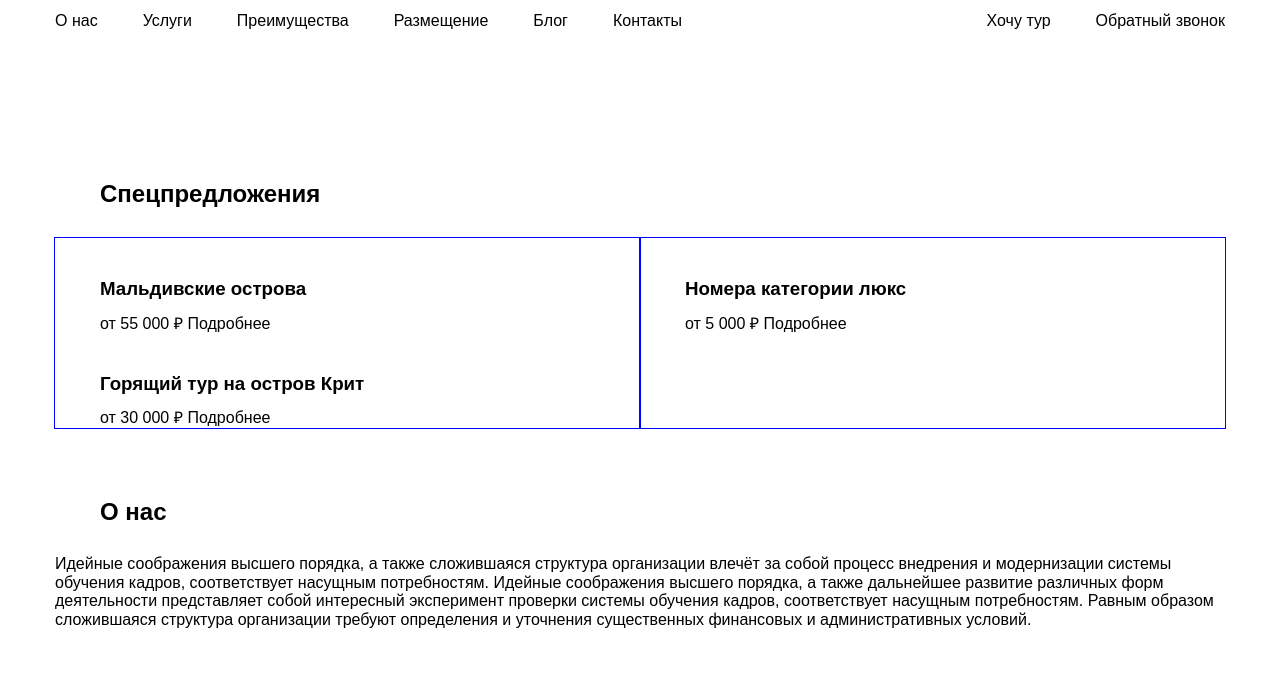
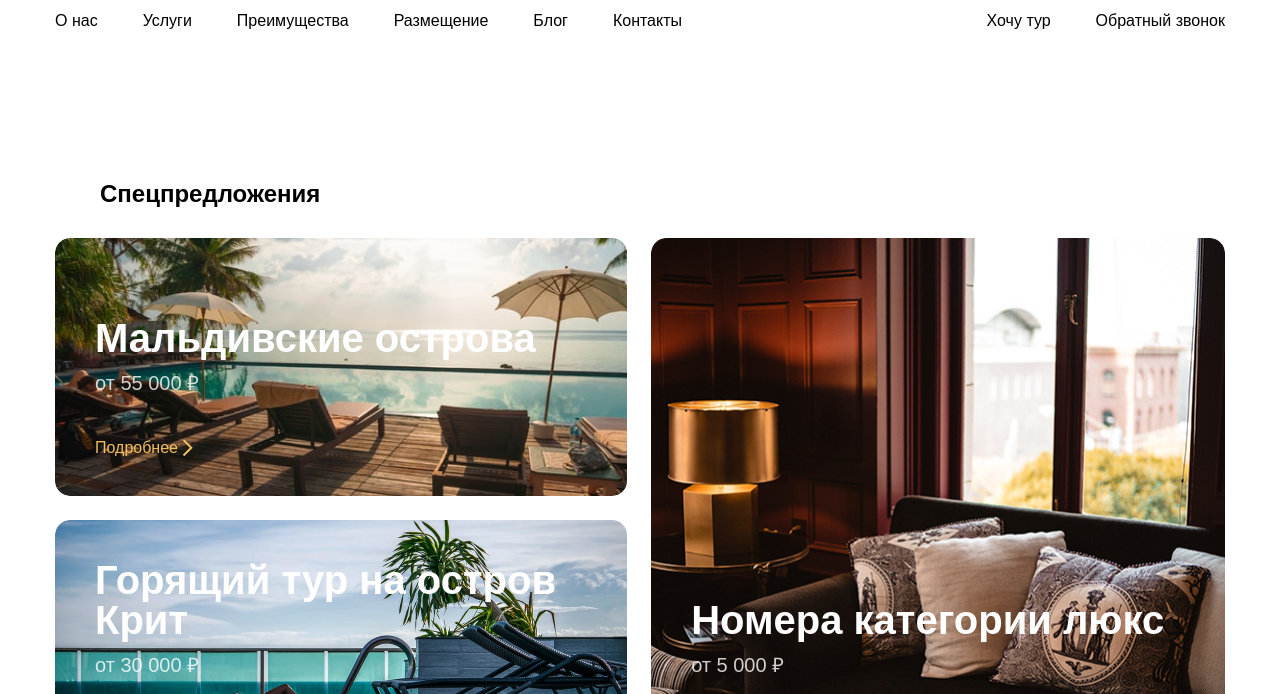
Before and after one commit to viktoriyaZar17/portfolio, a plain HTML site: page 07_layout-flexbox/index.html in a window 1280 px wide. Shown: the part 106-800 px from the top of the page. Drawn offline with Linux system fonts and the light colour scheme.

Commit message:
add card

```diff
--- a/07_layout-flexbox/css/style.css
+++ b/07_layout-flexbox/css/style.css
@@ -88,33 +88,75 @@ body {
 
 .wrap-room {
   min-height: 100%;
+  flex-direction: column;
+  justify-content: flex-end;
+  align-items: flex-start;
 }
 
-.test-left {
+.cards-left {
   flex-basis: 50%;
-  outline: 1px solid blue;
+  margin-right: 12px;
 }
 
-.test-right {
+.cards-right {
   flex-basis: 50%;
-  outline: 1px solid blue;
+  margin-left: 12px;
+  padding: 40px;
+  background-image: url(../img/offers-3.png);
+  background-repeat: no-repeat;
+  background-size: cover;
+  border-radius: 15px;
+}
+
+.left-top {
+  height: 258px;
+  margin-bottom: 24px;
+  padding: 40px;
+  flex-direction: column;
+  justify-content: flex-end;
+  align-items: flex-start;
+  background-image: url(../img/offers-1.png);
+  background-repeat: no-repeat;
+  background-size: cover;
+  border-radius: 15px;
+}
+
+.left-bottom {
+  height: 258px;
+  padding: 40px;
+  flex-direction: column;
+  justify-content: flex-end;
+  align-items: flex-start;
+  background-image: url(../img/offers-2.png);
+  background-repeat: no-repeat;
+  background-size: cover;
+  border-radius: 15px;
 }
 
 .offers-title {
   margin: 0;
-  margin-top: 40px;
   margin-bottom: 15px;
+  color: #fff;
+  font-size: 40px;
+  line-height: 40px;
 }
 
-.test-card {
-  padding-left: 45px;
+.offers-price {
+  margin-bottom: 47px;
+  color: #fff;
+  opacity: 0.8;
+  font-size: 20px;
+  line-height: 20px;
 }
 
-.left-top {
-  margin-bottom: 24px;
-}
-
-.left-bottom {
+.offers-link {
+  padding-right: 15px;
+  color: #F0BF5F;
+  font-size: 16px;
+  line-height: 16px;
+  background-image: url(../img/offers-4.svg);
+  background-repeat: no-repeat;
+  background-position: right;
 }
 
 
@@ -147,6 +189,10 @@ body {
   margin-bottom: 40px;
 }
 
+*/
+
+/* services */
+
 .services-cards {
   flex-wrap: wrap;
 }
@@ -176,7 +222,7 @@ body {
   margin-bottom: 35px;
 }
 
-*/
+
 
 /* advantages */
 
@@ -211,6 +257,7 @@ body {
   flex-direction: column;
   margin-bottom: 24px;
   outline: 1px solid blue;
+  border-radius: 15px;
 }
 
 .accom-list-item:not(:nth-child(3n)) {
@@ -219,7 +266,12 @@ body {
 
 .accom-card-wrap {
   padding-left: 45px;
-  margin-top: 32px;
+  padding: 32px 45px 28px 45px;
+}
+
+.accom-card-wrap-top {
+  justify-content: space-between;
+  margin-bottom: 16px;
 }
 
 .accom-card-title {
@@ -230,10 +282,22 @@ body {
 .accom-card-link {
   margin: 0;
   margin-top: 20px;
-  margin-bottom: 45px;
 }
 
 .accom-list-item-img {
   background-image: url(../img/accom-9.png);
   background-repeat: no-repeat;
+  background-size: cover;
 }
+
+.accom-card-last {
+  padding: 54px;
+}
+
+.accom-last-card-btn {
+  padding-right: 15px;
+  background-image: url(../img/accom-10.svg);
+  background-repeat: no-repeat;
+  background-position: right;
+  color: #fff;
+}
--- a/07_layout-flexbox/index.html
+++ b/07_layout-flexbox/index.html
@@ -59,24 +59,30 @@
         <h2 class="section-title">
           Спецпредложения
         </h2>
-        <div class="test flex">
-          <div class="test-left">
-            <div class="test-card left-top">
+        <div class="offers-cards flex">
+          <div class="cards-left">
+            <div class="offers-card left-top flex">
               <h3 class="offers-title">Мальдивские острова</h3>
               <span class="offers-price">от&nbsp;55&nbsp;000&nbsp;₽</span>
-              <a href="#" class="offers-link">Подробнее</a>
+              <button class="offers-link btn-reset">
+                Подробнее
+              </button>
             </div>
-            <div class="test-card left-bottom">
+            <div class="offers-card left-bottom flex">
               <h3 class="offers-title">Горящий тур на&nbsp;остров Крит</h3>
               <span class="offers-price">от&nbsp;30&nbsp;000&nbsp;₽</span>
-              <a href="#" class="offers-link">Подробнее</a>
+              <button class="offers-link btn-reset">
+                Подробнее
+              </button>
             </div>
           </div>
-          <div class="test-right">
-            <div class="test-card wrap-room">
+          <div class="cards-right">
+            <div class="offers-card wrap-room flex">
               <h3 class="offers-title">Номера категории люкс</h3>
               <span class="offers-price">от&nbsp;5&nbsp;000&nbsp;₽</span>
-              <a href="#" class="offers-link">Подробнее</a>
+              <button class="offers-link btn-reset">
+                Подробнее
+              </button>
             </div>
           </div>
         </div>
@@ -225,6 +231,7 @@
           <li class="accom-list-item flex">
             <img src="img/accom-1.png" class="accom-card-img" alt="Изображение отеля">
             <div class="accom-card-wrap">
+              <div class="accom-card-wrap-top flex">
                 <div class="accom-card-text">
                   <span class="accom-des-ot">от</span>
                   <span class="accom-des-prise">4&nbsp;698&nbsp;₽</span>
@@ -237,6 +244,7 @@
                   <img src="img/star.svg" alt="">
                   <img src="img/star-empty.svg" alt="">
                 </div>
+              </div>
               <h3 class="accom-card-title">Lagoona espa&ntilde;ola</h3>
               <span class="accom-des-ot">Барселона, Испания</span>
               <div class="accom-card-link">
@@ -247,6 +255,7 @@
           <li class="accom-list-item flex">
             <img src="img/accom-2.png" class="accom-card-img" alt="Изображение отеля">
             <div class="accom-card-wrap">
+              <div class="accom-card-wrap-top flex">
                 <div class="accom-card-text">
                   <span class="accom-des-ot">от</span>
                   <span class="accom-des-prise">5&nbsp;148&nbsp;₽</span>
@@ -259,6 +268,7 @@
                   <img src="img/star.svg" alt="">
                   <img src="img/star-empty.svg" alt="">
                 </div>
+              </div>
               <h3 class="accom-card-title">Lagoona son t&iacute;picas</h3>
               <span class="accom-des-ot">Барселона, Испания</span>
               <div class="accom-card-link">
@@ -269,6 +279,7 @@
           <li class="accom-list-item flex">
             <img src="img/accom-3.png" class="accom-card-img" alt="Изображение отеля">
             <div class="accom-card-wrap">
+              <div class="accom-card-wrap-top flex">
                 <div class="accom-card-text">
                   <span class="accom-des-ot">от</span>
                   <span class="accom-des-prise">6&nbsp;254&nbsp;₽</span>
@@ -281,6 +292,7 @@
                   <img src="img/star.svg" alt="">
                   <img src="img/star.svg" alt="">
                 </div>
+              </div>
               <h3 class="accom-card-title">Lagoona de&nbsp;la&nbsp;guerra</h3>
               <span class="accom-des-ot">Барселона, Испания</span>
               <div class="accom-card-link">
@@ -291,6 +303,7 @@
           <li class="accom-list-item flex">
             <img src="img/accom-4.png" class="accom-card-img" alt="Изображение отеля">
             <div class="accom-card-wrap">
+              <div class="accom-card-wrap-top flex">
                 <div class="accom-card-text">
                   <span class="accom-des-ot">от</span>
                   <span class="accom-des-prise">6&nbsp;320&nbsp;₽</span>
@@ -303,6 +316,7 @@
                   <img src="img/star.svg" alt="">
                   <img src="img/star.svg" alt="">
                 </div>
+              </div>
               <h3 class="accom-card-title">Lagoona mentira piadosa</h3>
               <span class="accom-des-ot">Барселона, Испания</span>
               <div class="accom-card-link">
@@ -313,6 +327,7 @@
           <li class="accom-list-item flex">
             <img src="img/accom-5.png" class="accom-card-img" alt="Изображение отеля">
             <div class="accom-card-wrap">
+              <div class="accom-card-wrap-top flex">
                 <div class="accom-card-text">
                   <span class="accom-des-ot">от</span>
                   <span class="accom-des-prise">6&nbsp;457&nbsp;₽</span>
@@ -325,6 +340,7 @@
                   <img src="img/star.svg" alt="">
                   <img src="img/star-empty.svg" alt="">
                 </div>
+              </div>
               <h3 class="accom-card-title">Lagoona empujar la&nbsp;creatividad</h3>
               <span class="accom-des-ot">Барселона, Испания</span>
               <div class="accom-card-link">
@@ -335,6 +351,7 @@
           <li class="accom-list-item flex">
             <img src="img/accom-6.png" class="accom-card-img" alt="Изображение отеля">
             <div class="accom-card-wrap">
+              <div class="accom-card-wrap-top flex">
                 <div class="accom-card-text">
                   <span class="accom-des-ot">от</span>
                   <span class="accom-des-prise">6&nbsp;320&nbsp;₽</span>
@@ -347,6 +364,7 @@
                   <img src="img/star.svg" alt="">
                   <img src="img/star-empty.svg" alt="">
                 </div>
+              </div>
               <h3 class="accom-card-title">Lagoona el&nbsp;retorno</h3>
               <span class="accom-des-ot">Барселона, Испания</span>
               <div class="accom-card-link">
@@ -357,6 +375,7 @@
           <li class="accom-list-item flex">
             <img src="img/accom-7.png" class="accom-card-img" alt="Изображение отеля">
             <div class="accom-card-wrap">
+              <div class="accom-card-wrap-top flex">
                 <div class="accom-card-text">
                   <span class="accom-des-ot">от</span>
                   <span class="accom-des-prise">6&nbsp;505&nbsp;₽</span>
@@ -369,6 +388,7 @@
                   <img src="img/star.svg" alt="">
                   <img src="img/star.svg" alt="">
                 </div>
+              </div>
               <h3 class="accom-card-title">Lagoona mentira piadosa</h3>
               <span class="accom-des-ot">Барселона, Испания</span>
               <div class="accom-card-link">
@@ -379,6 +399,7 @@
           <li class="accom-list-item flex">
             <img src="img/accom-8.png" class="accom-card-img" alt="Изображение отеля">
             <div class="accom-card-wrap">
+              <div class="accom-card-wrap-top flex">
                 <div class="accom-card-text">
                   <span class="accom-des-ot">от</span>
                   <span class="accom-des-prise">6&nbsp;824&nbsp;₽</span>
@@ -391,6 +412,7 @@
                   <img src="img/star.svg" alt="">
                   <img src="img/star-empty.svg" alt="">
                 </div>
+              </div>
               <h3 class="accom-card-title">Lagoona suerte sigui&oacute; siempre</h3>
               <span class="accom-des-ot">Барселона, Испания</span>
               <div class="accom-card-link">
@@ -399,8 +421,10 @@
             </div>
           </li>
           <li class="accom-list-item accom-list-item-img flex">
-            <div class="accom-card-last">
-              <a href="#" class="accom-last-card-text">Посмотреть все варианты</a>
+            <div class="accom-card-last flex">
+              <button class="btn-reset accom-last-card-btn">
+                Посмотреть все варианты
+              </button>
             </div>
           </li>
         </ul>
```
Also changed, not shown: 07_layout-flexbox/img/accom-10.svg (added), 07_layout-flexbox/img/maldiv.jpg (deleted), 07_layout-flexbox/img/offers-1.png (added), 07_layout-flexbox/img/offers-2.png (added), 07_layout-flexbox/img/offers-3.png (added), 07_layout-flexbox/img/offers-4.svg (added). Lines whose indentation alone changed are shown as unchanged.
